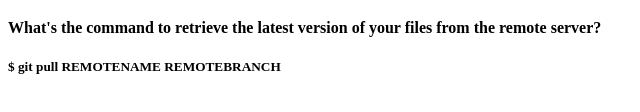
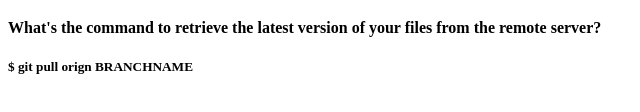
Before and after one commit to hatenhaten/git-adventure, a plain HTML site: page index.html in a window 1280 px wide. Shown: the part 374-486 px from the top of the page, 0-640 px from the left. Drawn offline with Linux system fonts and the light colour scheme.

Commit message:
Answer correction

```diff
--- a/index.html
+++ b/index.html
@@ -16,6 +16,6 @@
         <h4>What's the staging area?</h4>
             <h5>The staging area is the area that holds all the files we're ready to commit and push to the repository.</h5>
         <h4>What's the command to retrieve the latest version of your files from the remote server?</h4>
-            <h5>$ git pull REMOTENAME REMOTEBRANCH</h5>
+            <h5>$ git pull orign BRANCHNAME</h5>
 </body>
 </html>
```
